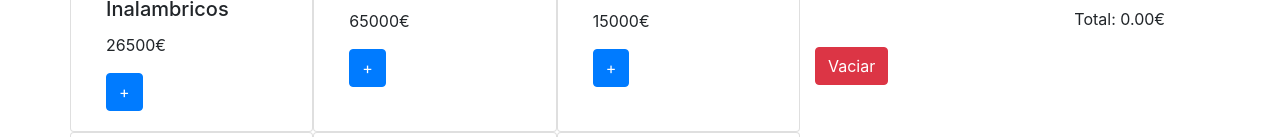
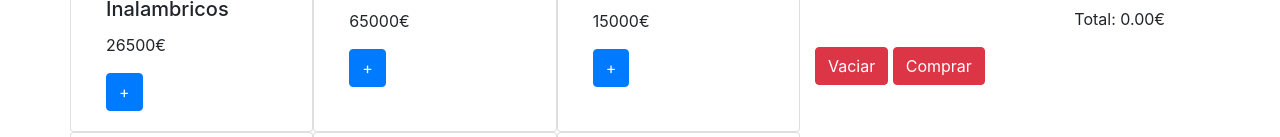
Before and after one commit to MatiasRousseaux/simulador-js, a plain HTML site: page index.html in a window 1280 px wide. Shown: the part 72-209 px from the top of the page. Drawn offline with nearby package versions, Linux system fonts and the light colour scheme.

Commit message:
entrega3

```diff
--- a/index.html
+++ b/index.html
@@ -21,6 +21,7 @@
                 <!-- Precio total -->
                 <p class="text-right">Total: <span id="total"></span>&euro;</p>
                 <button id="boton-vaciar" class="btn btn-danger">Vaciar</button>
+                <button id="boton-comprar" class="btn btn-danger">Comprar</button>
             </aside>
         </div>
     </div>
```
Also changed, not shown: js/main.js (+2 -32 lines).
